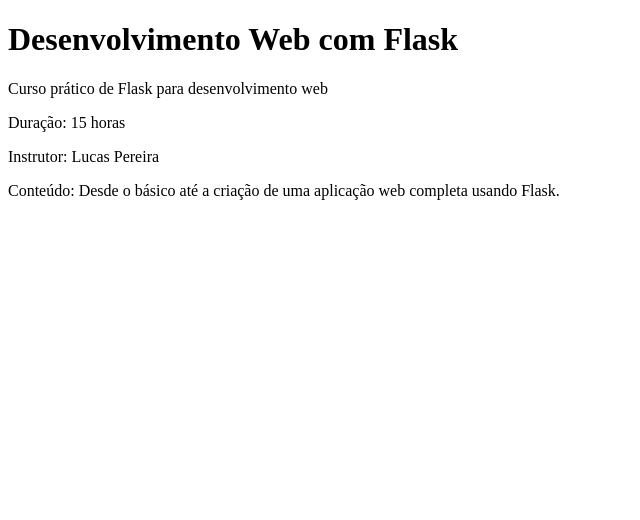
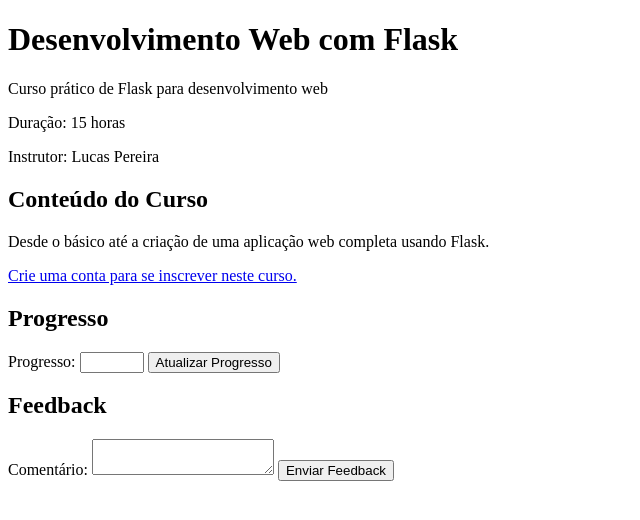
Before and after one commit to GuilhermeGustavoWeber/plataforma_E-Learning, a Flask app: page /curso/1 in a window 1280 px wide. Shown: the top 520 px of the page, without its empty margins (0-640 px from the left). Run offline with Flask 3, Linux system fonts and the light colour scheme.

Commit message:
Course feedback and enrollment system - v0.2 - 10/30/2024 Adicionado sistema de feedback e inscrição em cursos - v0.2 - 30/10/2024
[adicionado / added]:
- Feedback e Avaliação do Curso | Course Feedback and Rating: Os usuários podem fornecer feedback e avaliações sobre os cursos que concluíram.
  Users can provide feedback and ratings for the courses they have completed.

- Inscrição em Cursos | Course Enrollment: Os usuários podem se inscrever nos cursos de seu interesse diretamente pela plataforma.
  Users can enroll in courses of interest directly through the platform.

- Novos HTML necessários | New required HTML: Arquivos HTML que suportam as novas funcionalidades implementadas.
  HTML files that support the newly implemented features.
  - registrar.html
  - login.html
  - cursos.html

[corrigido / corrected]:
- Correção de HTML | HTML Fixes: Atualizações feitas nos arquivos HTML existentes para integrar as novas funcionalidades.
  Updates made to existing HTML files to integrate the new features.
  - detalhes_curso.html
  - index.html
  - teste.html

[notas / notes]:
- O sistema agora permite que os usuários façam a inscrição e forneçam feedback sobre os cursos concluídos. O recurso de feedback ajuda outros usuários a escolher os cursos mais adequados às suas necessidades e expectativas. A parte de inscrição simplifica o acesso aos cursos disponíveis, facilitando o processo para os novos usuários. Além disso, foram adicionadas páginas HTML necessárias para suportar essas funcionalidades, garantindo uma navegação fluida na plataforma.
  The system now allows users to enroll and provide feedback on completed courses. The feedback feature helps other users choose the most suitable courses based on their needs and expectations. The enrollment feature simplifies access to available courses, making the process easier for new users. Additionally, new HTML pages have been added to support these functionalities, ensuring smooth navigation on the platform.

-Guiweber7

```diff
--- a/app.py
+++ b/app.py
@@ -1,6 +1,8 @@
-from flask import Flask, render_template, request, redirect, url_for, flash
+from flask import Flask, render_template, request, redirect, url_for, flash, send_file
+from flask_login import LoginManager, UserMixin, login_user, current_user, login_required, logout_user
 from flask_sqlalchemy import SQLAlchemy
-from flask_login import LoginManager, UserMixin, login_user, login_required, logout_user, current_user
+from reportlab.lib.pagesizes import letter
+from reportlab.pdfgen import canvas
 
 app = Flask(__name__)
 app.secret_key = "super secret key"
@@ -9,16 +11,20 @@ app.secret_key = "super secret key"
 app.config["SQLALCHEMY_DATABASE_URI"] = "sqlite:///cursos.sqlite3"
 db = SQLAlchemy(app)
 
-# Configurar o Flask-Login
+# Configurar o LoginManager
 login_manager = LoginManager()
 login_manager.init_app(app)
+login_manager.login_view = 'login'
 
+
+# Modelos do banco de dados
 class Usuario(UserMixin, db.Model):
     id = db.Column(db.Integer, primary_key=True)
     nome = db.Column(db.String(50))
     email = db.Column(db.String(100), unique=True)
     senha = db.Column(db.String(100))
     cursos_inscritos = db.relationship('Inscricao', backref='usuario')
+
 
 class Curso(db.Model):
     id = db.Column(db.Integer, primary_key=True)
@@ -29,11 +35,13 @@ class Curso(db.Model):
     conteudo = db.Column(db.Text)  # Conteúdo do curso
     inscricoes = db.relationship('Inscricao', backref='curso')
 
+
 class Inscricao(db.Model):
     id = db.Column(db.Integer, primary_key=True)
     usuario_id = db.Column(db.Integer, db.ForeignKey('usuario.id'))
     curso_id = db.Column(db.Integer, db.ForeignKey('curso.id'))
     progresso = db.Column(db.Float, default=0.0)
+
 
 class Avaliacao(db.Model):
     id = db.Column(db.Integer, primary_key=True)
@@ -42,54 +50,141 @@ class Avaliacao(db.Model):
     nota = db.Column(db.Float)
     comentario = db.Column(db.Text)
 
+
 @login_manager.user_loader
 def load_user(user_id):
     return Usuario.query.get(int(user_id))
 
+
+# Rotas da aplicação
 @app.route('/')
 def index():
     return render_template("index.html")
 
-@app.route('/catalogo')
-def catalogo_cursos():
-    cursos = Curso.query.all()  # Obtém todos os cursos do banco de dados
-    return render_template("catalogo.html", cursos=cursos)  # Renderiza o template com os cursos
+
+@app.route('/cursos')
+def lista_cursos():
+    cursos = Curso.query.all()
+    return render_template("cursos.html", cursos=cursos)
+
 
 @app.route('/inscrever/<int:curso_id>', methods=["POST"])
 @login_required
 def inscrever_curso(curso_id):
-    usuario_id = current_user.id  # Obtendo o ID do usuário autenticado
-    nova_inscricao = Inscricao(usuario_id=usuario_id, curso_id=curso_id)
+    nova_inscricao = Inscricao(usuario_id=current_user.id, curso_id=curso_id)
     db.session.add(nova_inscricao)
     db.session.commit()
     flash("Inscrição realizada com sucesso!")
-    return redirect(url_for('catalogo_cursos'))
+    return redirect(url_for('lista_cursos'))
+
 
 @app.route('/curso/<int:curso_id>')
 def detalhes_curso(curso_id):
     curso = Curso.query.get_or_404(curso_id)
     return render_template("detalhes_curso.html", curso=curso)
 
-@app.route('/progresso/<int:curso_id>')
+
+@app.route('/progresso/<int:curso_id>', methods=["POST"])
 @login_required
-def progresso_curso(curso_id):
-    usuario_id = current_user.id  # Obtendo o ID do usuário autenticado
-    inscricao = Inscricao.query.filter_by(usuario_id=usuario_id, curso_id=curso_id).first()
-    return render_template("progresso.html", inscricao=inscricao)
+def atualizar_progresso(curso_id):
+    progresso = request.form.get("progresso")
+    inscricao = Inscricao.query.filter_by(usuario_id=current_user.id, curso_id=curso_id).first()
+    if inscricao:
+        inscricao.progresso = float(progresso)
+        db.session.commit()
+        flash("Progresso atualizado com sucesso!")
+    return redirect(url_for('detalhes_curso', curso_id=curso_id))
 
-@app.route('/avaliar/<int:curso_id>', methods=["POST"])
+
+@app.route('/teste/<int:curso_id>', methods=["GET", "POST"])
 @login_required
-def avaliar_curso(curso_id):
-    usuario_id = current_user.id  # Obtendo o ID do usuário autenticado
-    nota = request.form.get("nota")
+def teste_curso(curso_id):
+    if request.method == "POST":
+        nota = request.form.get("nota")
+        comentario = request.form.get("comentario")
+        avaliacao = Avaliacao(curso_id=curso_id, usuario_id=current_user.id, nota=nota, comentario=comentario)
+        db.session.add(avaliacao)
+        db.session.commit()
+        flash("Teste realizado com sucesso!")
+        return redirect(url_for('detalhes_curso', curso_id=curso_id))
+
+    return render_template("teste.html", curso_id=curso_id)
+
+
+@app.route('/certificado/<int:curso_id>')
+@login_required
+def gerar_certificado(curso_id):
+    inscricao = Inscricao.query.filter_by(usuario_id=current_user.id, curso_id=curso_id).first()
+
+    if inscricao and inscricao.progresso >= 100:
+        caminho_certificado = f"certificados/certificado_{current_user.id}_{curso_id}.pdf"
+        c = canvas.Canvas(caminho_certificado, pagesize=letter)
+        c.drawString(100, 750, "Certificado de Conclusão")
+        c.drawString(100, 725, f"Este certificado é concedido a {current_user.nome}")
+        c.drawString(100, 700, f"Concluiu o curso: {Curso.query.get(curso_id).nome}")
+        c.save()
+
+        return send_file(caminho_certificado, as_attachment=True)
+
+    flash("Você deve completar o curso antes de obter o certificado.")
+    return redirect(url_for('detalhes_curso', curso_id=curso_id))
+
+
+@app.route('/feedback/<int:curso_id>', methods=["POST"])
+@login_required
+def feedback_curso(curso_id):
     comentario = request.form.get("comentario")
-    avaliacao = Avaliacao(curso_id=curso_id, usuario_id=usuario_id, nota=nota, comentario=comentario)
+    avaliacao = Avaliacao(curso_id=curso_id, usuario_id=current_user.id, comentario=comentario)
     db.session.add(avaliacao)
     db.session.commit()
-    flash("Avaliação enviada com sucesso!")
+    flash("Feedback enviado com sucesso!")
     return redirect(url_for('detalhes_curso', curso_id=curso_id))
+
+
+# Rotas para login e registro de usuário
+@app.route('/registrar', methods=["GET", "POST"])
+def registrar():
+    if request.method == 'POST':
+        nome = request.form['nome']
+        email = request.form['email']
+        senha = request.form['senha']
+
+        novo_usuario = Usuario(nome=nome, email=email, senha=senha)
+        db.session.add(novo_usuario)
+        db.session.commit()
+
+        flash("Registro realizado com sucesso! Você pode se inscrever em cursos agora.")
+        return redirect(url_for('index'))
+
+    return render_template("registrar.html")
+
+
+@app.route('/login', methods=["GET", "POST"])
+def login():
+    if request.method == 'POST':
+        email = request.form['email']
+        senha = request.form['senha']
+        usuario = Usuario.query.filter_by(email=email, senha=senha).first()
+
+        if usuario:
+            login_user(usuario)
+            flash("Login realizado com sucesso!")
+            return redirect(url_for('index'))
+        else:
+            flash("Credenciais inválidas. Tente novamente.")
+
+    return render_template("login.html")
+
+
+@app.route('/logout')
+@login_required
+def logout():
+    logout_user()
+    flash("Logout realizado com sucesso!")
+    return redirect(url_for('index'))
+
 
 if __name__ == "__main__":
     with app.app_context():
-        db.create_all()  # Cria todas as tabelas se não existirem
-    app.run(debug=True)
+        db.create_all()
+        app.run(debug=True)
--- a/templates/detalhes_curso.html
+++ b/templates/detalhes_curso.html
@@ -10,17 +10,29 @@
     <p>{{ curso.descricao }}</p>
     <p>Duração: {{ curso.duracao }} horas</p>
     <p>Instrutor: {{ curso.instrutor }}</p>
-    <p>Conteúdo: {{ curso.conteudo }}</p>
+    <h2>Conteúdo do Curso</h2>
+    <p>{{ curso.conteudo }}</p>
 
     {% if current_user.is_authenticated %}
-    <h2>Avaliar Curso</h2>
-    <form action="{{ url_for('avaliar_curso', curso_id=curso.id) }}" method="POST">
-        <label for="nota">Nota:</label>
-        <input type="number" name="nota" min="0" max="10" required>
-        <label for="comentario">Comentário:</label>
+        <form action="{{ url_for('inscrever_curso', curso_id=curso.id) }}" method="POST">
+            <input type="submit" value="Inscrever-se">
+        </form>
+    {% else %}
+        <p><a href="{{ url_for('registrar') }}">Crie uma conta para se inscrever neste curso.</a></p>
+    {% endif %}
+
+    <h2>Progresso</h2>
+    <form method="POST" action="{{ url_for('atualizar_progresso', curso_id=curso.id) }}">
+        <label>Progresso:</label>
+        <input type="number" name="progresso" min="0" max="100" step="1" required>
+        <input type="submit" value="Atualizar Progresso">
+    </form>
+
+    <h2>Feedback</h2>
+    <form method="POST" action="{{ url_for('feedback_curso', curso_id=curso.id) }}">
+        <label>Comentário:</label>
         <textarea name="comentario" required></textarea>
-        <button type="submit">Enviar Avaliação</button>
+        <input type="submit" value="Enviar Feedback">
     </form>
-    {% endif %}
 </body>
 </html>
```
Also changed, not shown: templates/cursos.html (added, +19 -0 lines), templates/index.html (+11 -3 lines), templates/login.html (added, +21 -0 lines), templates/registrar.html (added, +24 -0 lines), templates/teste.html (+9 -5 lines), instance/cursos.sqlite3.
